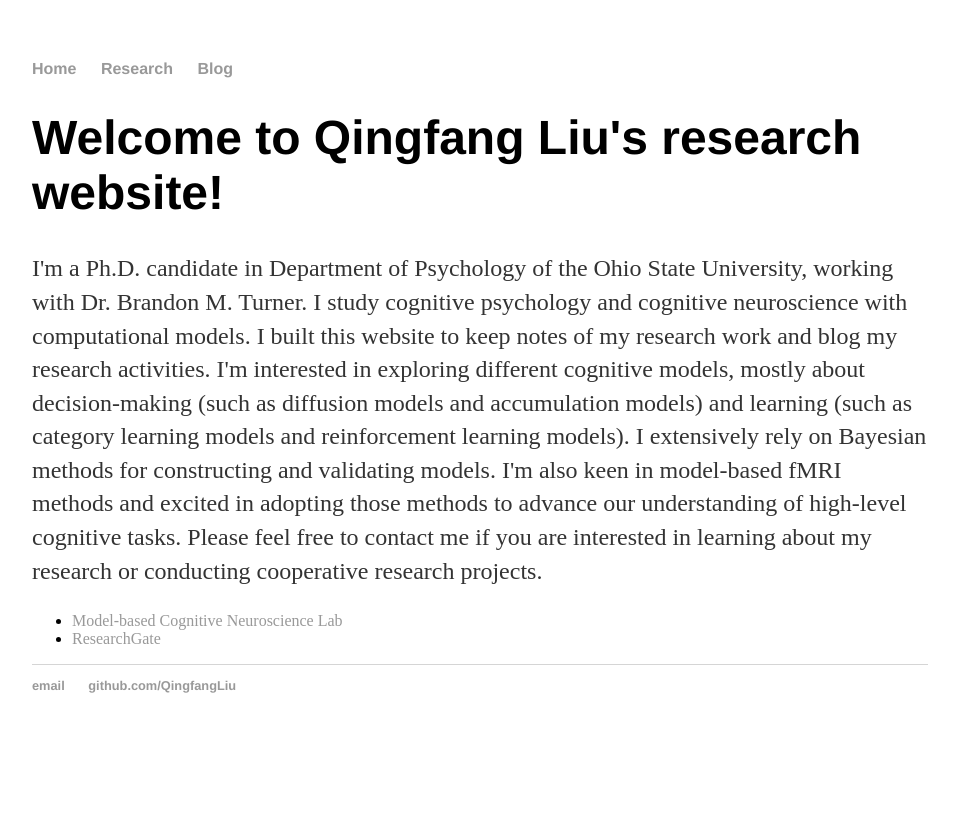
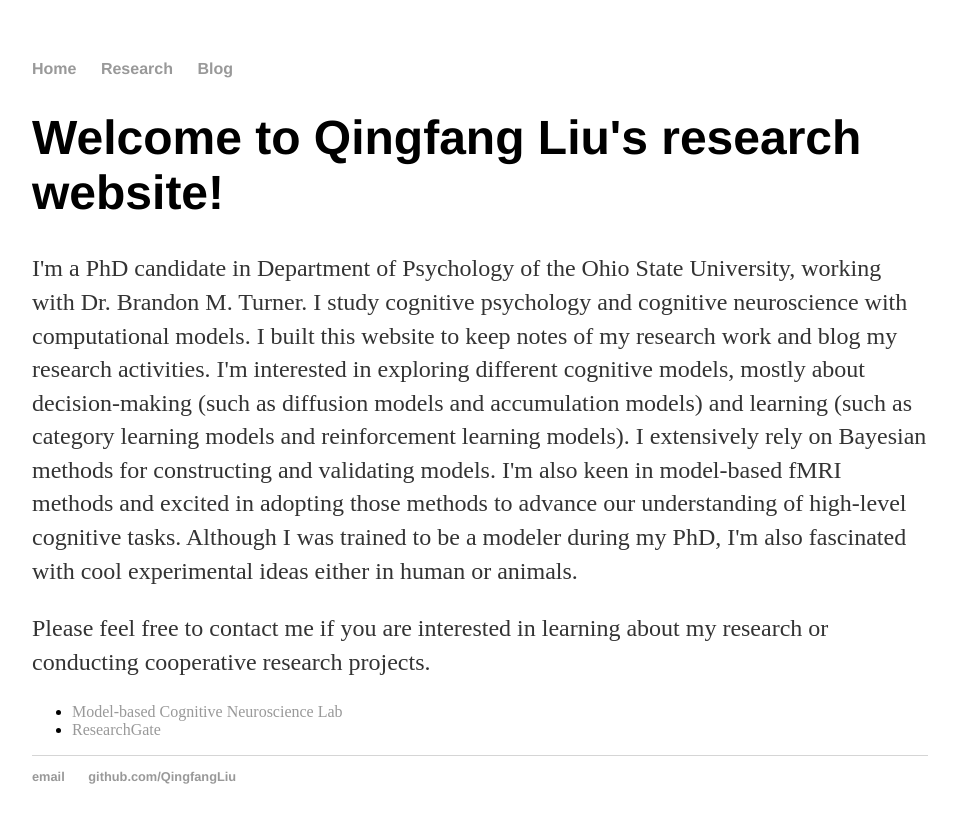
Before and after one commit to QingfangLiu/qingfangliu.github.io, a Jekyll site: the page built from index.html, in a window 1280 px wide. Shown: the top 823 px of the page, without its empty margins (160-1116 px from the left). Built offline with Jekyll 4.4.1, drawn with Linux system fonts in a browser that asks for light colours.

Commit message:
Update index.html

```diff
--- a/index.html
+++ b/index.html
@@ -5,7 +5,9 @@ title: Qingfang Liu
 <div class="blurb">
 	<h1>Welcome to Qingfang Liu's research website! </h1>
 
-	<p>I'm a Ph.D. candidate in Department of Psychology of the Ohio State University, working with Dr. Brandon M. Turner. I study cognitive psychology and cognitive neuroscience with computational models. I built this website to keep notes of my research work and blog my research activities. I'm interested in exploring different cognitive models, mostly about decision-making (such as diffusion models and accumulation models) and learning (such as category learning models and reinforcement learning models). I extensively rely on Bayesian methods for constructing and validating models. I'm also keen in model-based fMRI methods and excited in adopting those methods to advance our understanding of high-level cognitive tasks. Please feel free to contact me if you are interested in learning about my research or conducting cooperative research projects.
+	<p>I'm a PhD candidate in Department of Psychology of the Ohio State University, working with Dr. Brandon M. Turner. I study cognitive psychology and cognitive neuroscience with computational models. I built this website to keep notes of my research work and blog my research activities. I'm interested in exploring different cognitive models, mostly about decision-making (such as diffusion models and accumulation models) and learning (such as category learning models and reinforcement learning models). I extensively rely on Bayesian methods for constructing and validating models. I'm also keen in model-based fMRI methods and excited in adopting those methods to advance our understanding of high-level cognitive tasks. Although I was trained to be a modeler during my PhD, I'm also fascinated with cool experimental ideas either in human or animals.
+	</p>
+	<p>Please feel free to contact me if you are interested in learning about my research or conducting cooperative research projects.
 	</p>
 
 	<ul class="contacts">
```
